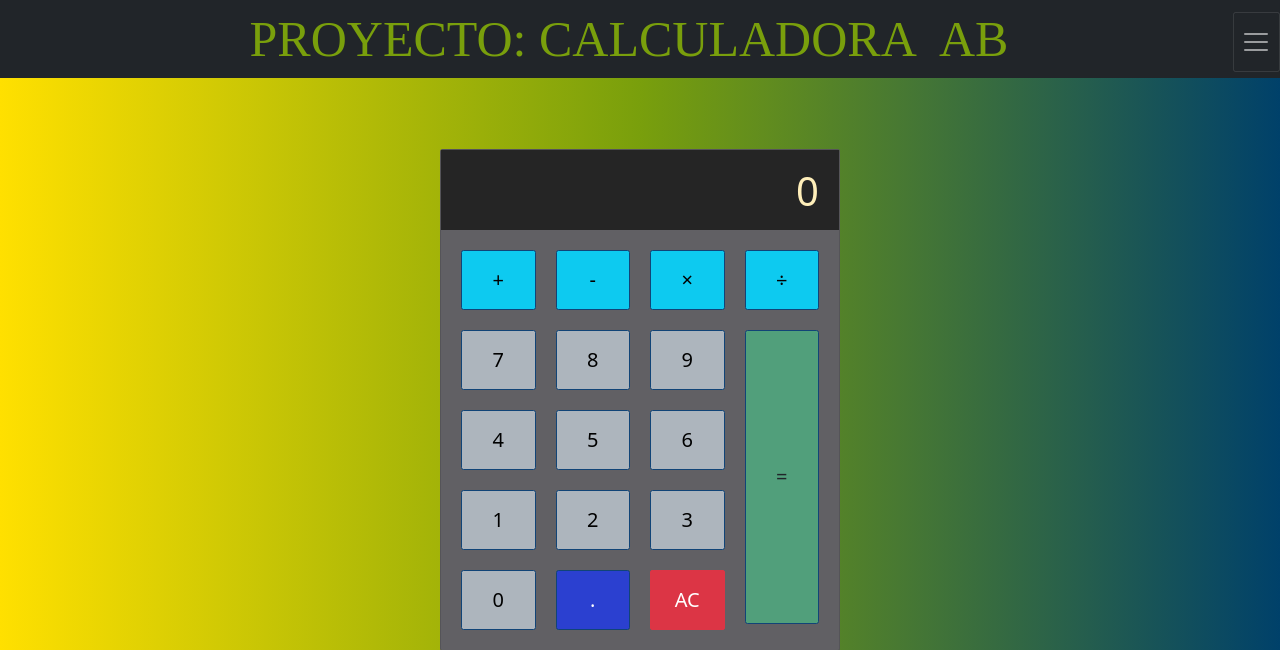
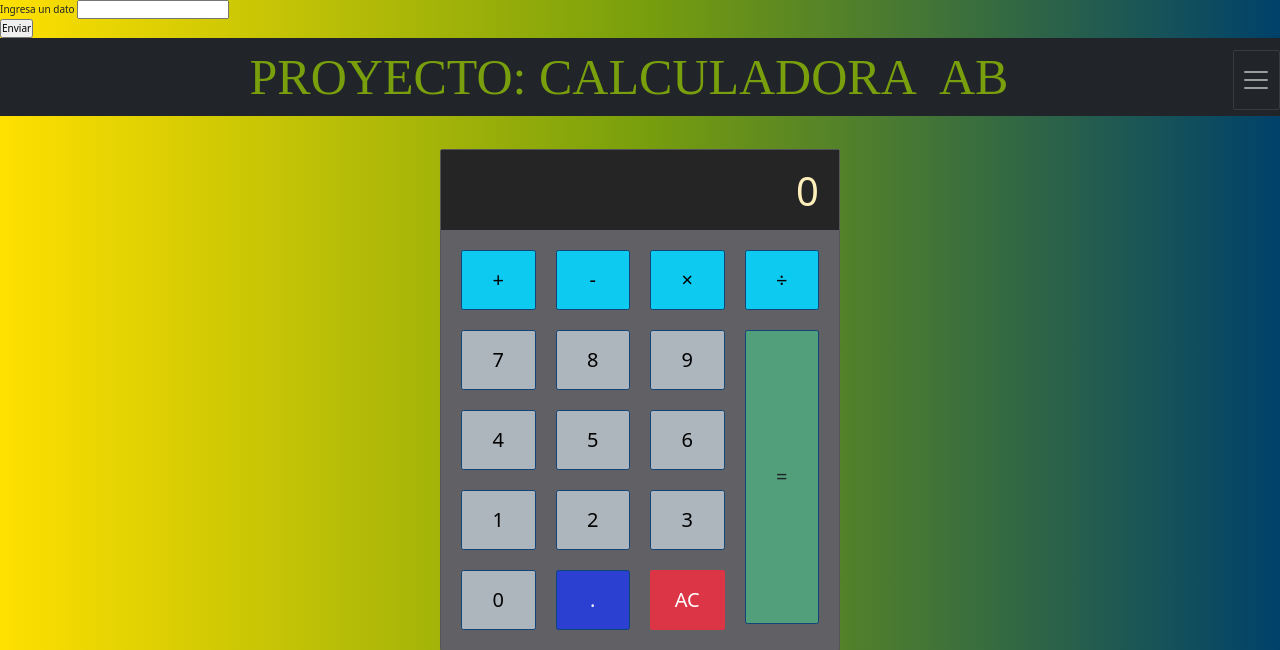
Before and after one commit to jhasmany-fernandez/F.I.C.C.T.-Proyecto_Calculadora_AB-Python_Flask, a Flask app: page / in a window 1280 px wide. Shown: the top 650 px of the page. Run offline with Flask 2, Linux system fonts and the light colour scheme; parts of the project's set-up code (start-up, migrations or seed data) failed here and were passed over.

Commit message:
creando recursos

```diff
--- a/index.py
+++ b/index.py
@@ -65,15 +65,20 @@ def index():
         punto = punto,
         limpiar = limpiar
     )
+'''
 
-'''Metodo Post'''
 @app.route('/calculator', methods=['POST'])
 def metoPost():
     valorIngresado = request.form['']
     cadena = PostFija(valorIngresado)
     root = ArbolExpre(cadena)
     return root
+'''
 
+@app.route('/usuario', methods=['POST'])
+def usuario():
+    nombreUser = request.form['nombreUser']
+    return "<h1>Bienvenido " + nombreUser + "</h1>"
 
 if __name__=='__main__':
     app.run(debug=True, port=5000)
--- a/templates/home.html
+++ b/templates/home.html
@@ -17,6 +17,14 @@
     <link rel="stylesheet" href="{{ url_for('static', filename='/css/main.css')}}">
 </head>
 <body>
+
+    <form action="/usuario" method="post">
+        <label for="nombreUser">Ingresa un dato</label>
+        <input type="text" name="nombreUser"><br/>
+
+        <input type="submit" value="Enviar">
+    </form>
+
 
     <div class="collapse" id="navbarToggleExternalContent">
       <div class="bg-dark p-3">
```
Also changed, not shown: 1 other file.
